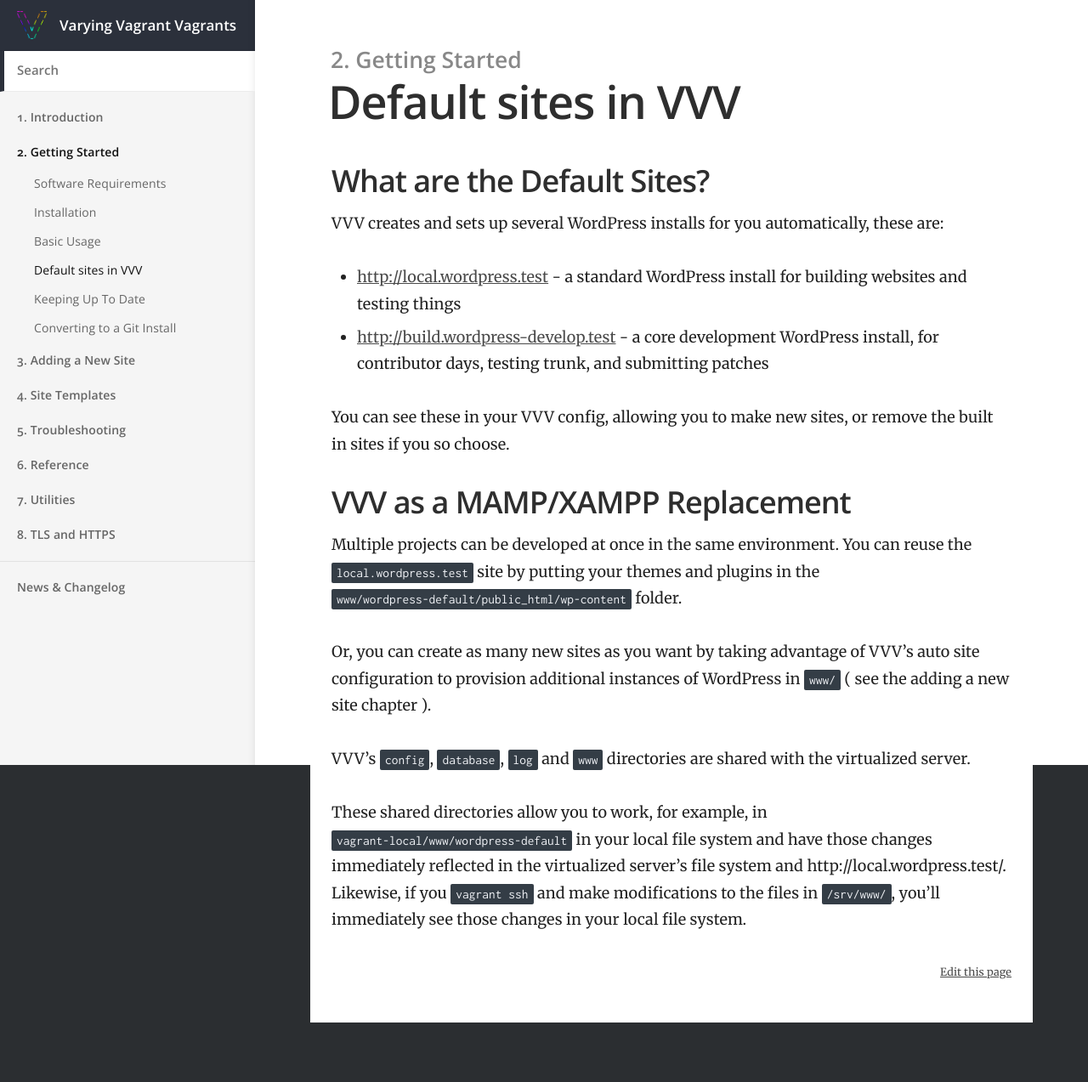
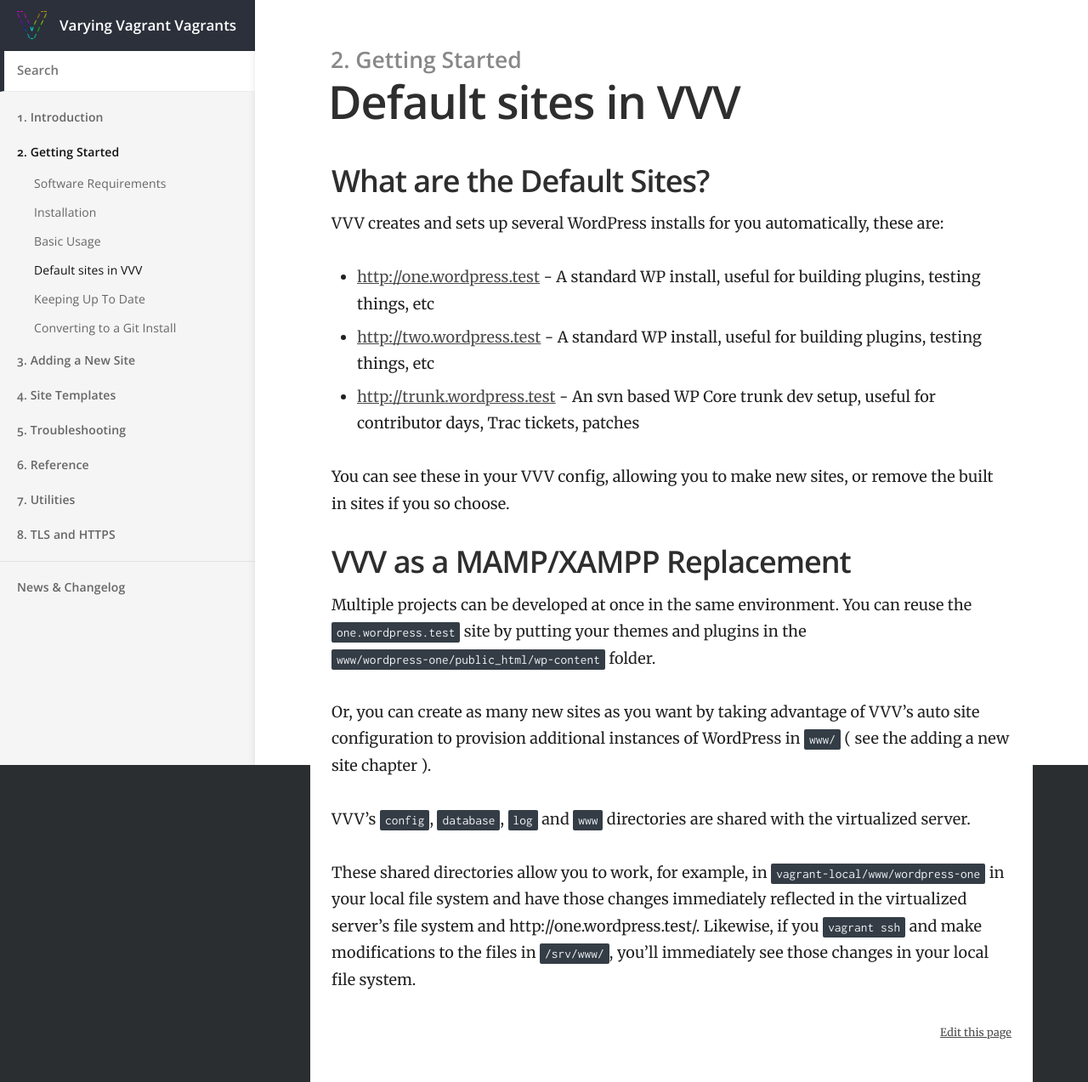
Before and after one commit to Varying-Vagrant-Vagrants/varyingvagrantvagrants.org, a Jekyll site: the page built from docs/en-US/references/default-sites.md, in a window 1280 px wide. Shown: the whole page at 85% size. Built offline with Jekyll 4.4.1, drawn with Linux system fonts in a browser that asks for light colours; before the commit the page ends 1203 px from its top, so only the background shows below that.

Commit message:
Update default-sites.md
As at version 2.4.0 of VVV, the default folders and sites are changed.
We have `~/vagrant-local/www/wordpress-default/`  and ` ~/vagrant-local/www/wordpress-develop/` folders replaced by `~/vagrant-local/www/wordpress-one/` , `~/vagrant-local/www/wordpress-two/` and `~/vagrant-local/www/wordpress-trunk/` for WP Core Development.

I feel the docs be updated to reflect these slight changes.

```diff
--- a/docs/en-US/references/default-sites.md
+++ b/docs/en-US/references/default-sites.md
@@ -10,17 +10,18 @@ permalink: /docs/en-US/references/default-sites/
 
 VVV creates and sets up several WordPress installs for you automatically, these are:
 
- - [http://local.wordpress.test](http://local.wordpress.test) - a standard WordPress install for building websites and testing things
- - [http://build.wordpress-develop.test](http://build.wordpress-develop.test) - a core development WordPress install, for contributor days, testing trunk, and submitting patches
+ - [http://one.wordpress.test](http://one.wordpress.test) - A standard WP install, useful for building plugins, testing things, etc
+ - [http://two.wordpress.test](http://two.wordpress.test) - A standard WP install, useful for building plugins, testing things, etc
+ - [http://trunk.wordpress.test](http://trunk.wordpress.test) - An svn based WP Core trunk dev setup, useful for contributor days, Trac tickets, patches
 
 You can see these in your VVV config, allowing you to make new sites, or remove the built in sites if you so choose.
 
 ## VVV as a MAMP/XAMPP Replacement
 
-Multiple projects can be developed at once in the same environment. You can reuse the `local.wordpress.test` site by putting your themes and plugins in the `www/wordpress-default/public_html/wp-content` folder.
+Multiple projects can be developed at once in the same environment. You can reuse the `one.wordpress.test` site by putting your themes and plugins in the `www/wordpress-one/public_html/wp-content` folder.
 
 Or, you can create as many new sites as you want by taking advantage of VVV's auto site configuration to provision additional instances of WordPress in `www/` ( see the adding a new site chapter ).
 
 VVV's `config`, `database`, `log` and `www` directories are shared with the virtualized server.
 
-These shared directories allow you to work, for example, in `vagrant-local/www/wordpress-default` in your local file system and have those changes immediately reflected in the virtualized server's file system and http://local.wordpress.test/. Likewise, if you `vagrant ssh` and make modifications to the files in `/srv/www/`, you'll immediately see those changes in your local file system.
+These shared directories allow you to work, for example, in `vagrant-local/www/wordpress-one` in your local file system and have those changes immediately reflected in the virtualized server's file system and http://one.wordpress.test/. Likewise, if you `vagrant ssh` and make modifications to the files in `/srv/www/`, you'll immediately see those changes in your local file system.
```
